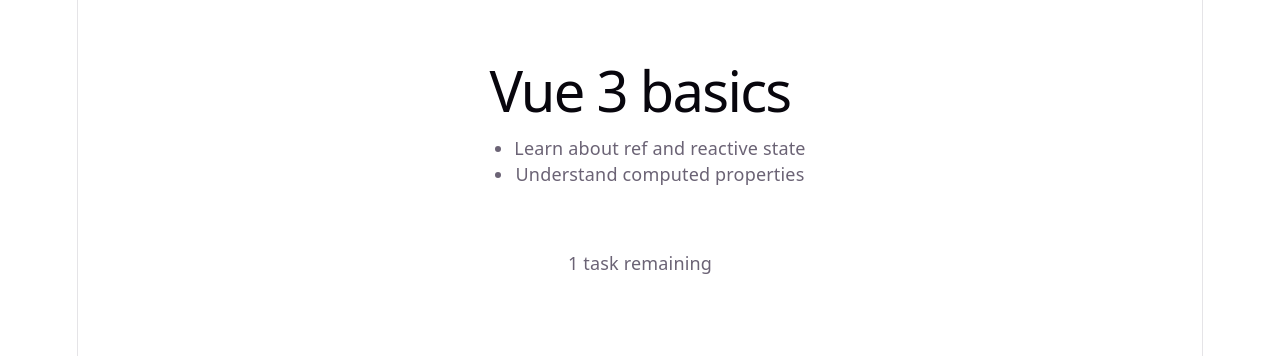
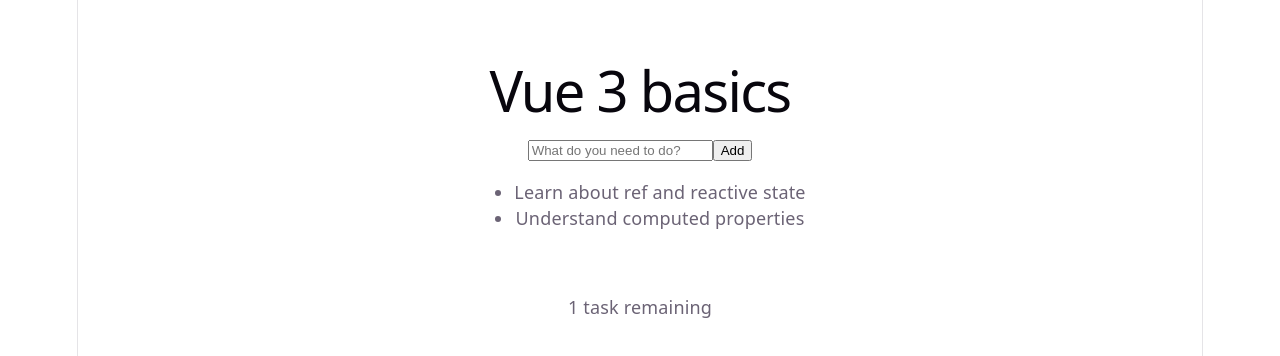
Before and after one commit to ZongyaoYang/vue-starter, a Vue app: page / in a window 1280 px wide. Shown: the top 356 px of the page. Built offline with nearby package versions, Linux system fonts and the light colour scheme.

Commit message:
add v-model 2 way binding

```diff
--- a/src/App.vue
+++ b/src/App.vue
@@ -9,11 +9,31 @@
 const remainingCount = computed(
   () => todos.value.filter((todo) => !todo.done).length,
 );
+
+const newTodoText = ref("");
+let nextId = 3;
+
+function addTodo() {
+  const text = newTodoText.value.trim();
+  if (!text) return;
+
+  todos.value.push({ id: nextId++, text, done: false });
+  nextTodoText.value = "";
+}
 </script>
 
 <template>
   <main class="app">
     <h1>Vue 3 basics</h1>
+
+    <form class="add-form" @submit.prevent="addTodo">
+      <input
+        v-model="newTodoText"
+        type="text"
+        placeholder="What do you need to do?"
+      />
+      <button type="submit">Add</button>
+    </form>
 
     <ul class="todo-list">
       <li v-for="todo in todos" :key="todo.id">
```
